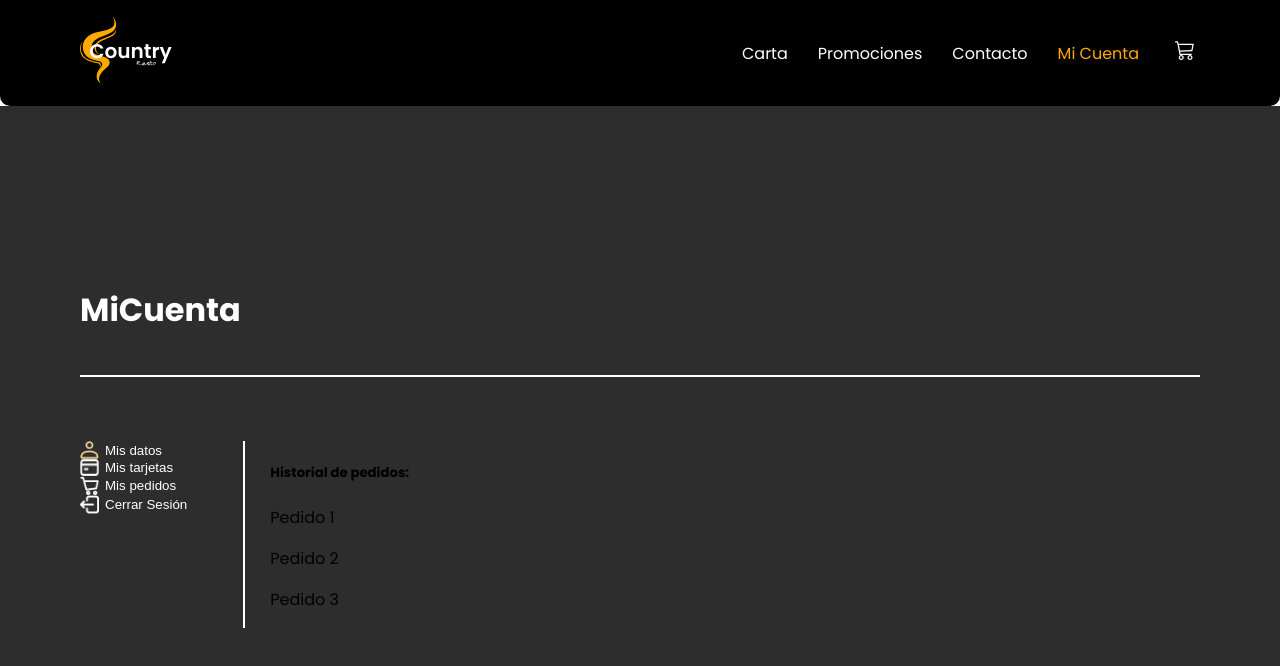
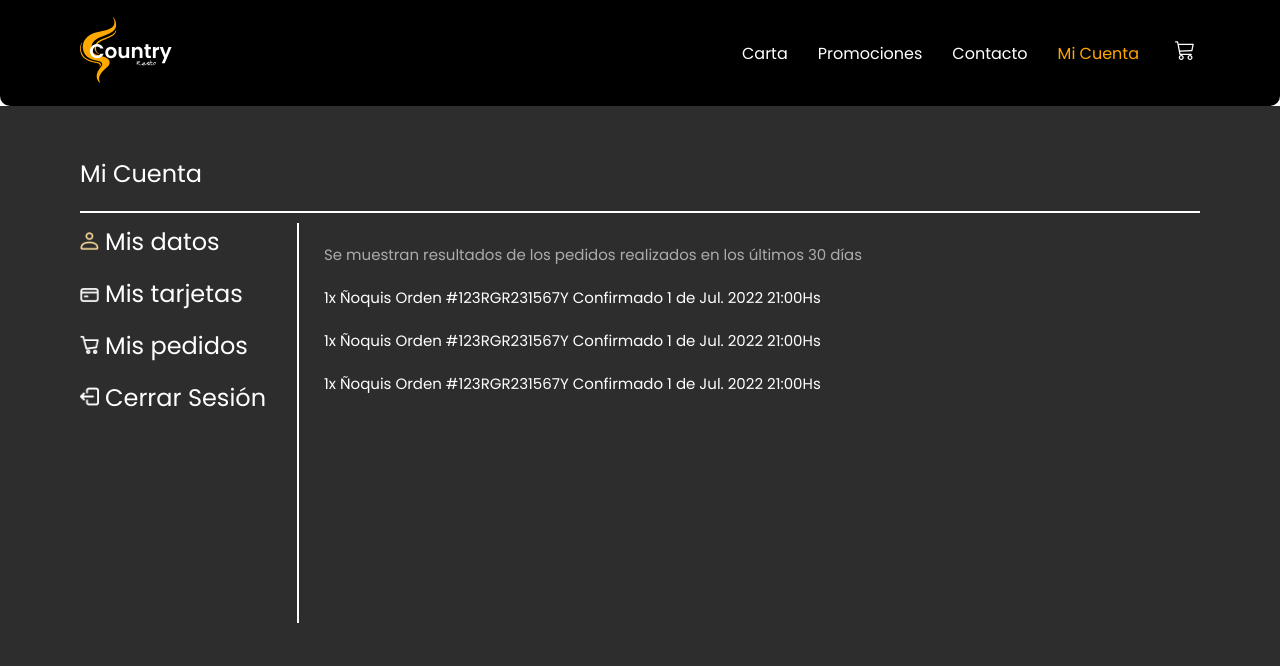
Before and after one commit to No-Country/c9-20-javareact-fulltime, a React (Vite) app in the folder frontend/: page /myaccount in a window 1280 px wide. Both pictures are taken after a click on the button "Mis pedidos". Shown: the top 666 px of the page. Built offline with nearby package versions, Linux system fonts and the light colour scheme.

Commit message:
estilos hechos por manuel 21/feb

```diff
--- a/frontend/src/pages/home/components/MyAccount/LogOut/CerrarSesion.jsx
+++ /dev/null
@@ -1,19 +0,0 @@
-import React from "react";
-
-export default function () {
-  return (
-    <div>
-      <label htmlFor="name">Nombre y apellido</label>
-      <input type="text" id="name" />
-      <br />
-      <label htmlFor="email">Correo Electronico</label>
-      <input type="text" id="email" />
-      <br />
-      <label htmlFor="password">Contraseña</label>
-      <input type="password" id="password" />
-      <button style={{ backgroundColor: "black", color: "white" }}>
-        Cerrar Sesión
-      </button>
-    </div>
-  );
-}
--- /dev/null
+++ b/frontend/src/pages/home/components/MyAccount/LogOut/LogOut.jsx
@@ -0,0 +1,26 @@
+import React from "react";
+import { LogOurStyle } from "../../../styled-components/MyAccountComponent";
+
+export default function () {
+  return (
+    <LogOurStyle>
+      <div className="contenedorLogOut">
+        <label htmlFor="name">Nombre y apellido</label>
+        <br />
+        <input type="text" placeholder="Ingrese su nombre" id="name" />
+        <br />
+        <label htmlFor="email">Correo Electronico</label>
+        <br />
+        <input type="text" placeholder="Ingrese su correo" id="email" />
+        <br />
+        <label htmlFor="password">Contraseña</label>
+        <br />
+        <input type="password" placeholder="Ingrese su clave" id="password" />
+        <br />
+        <button >
+          Cerrar Sesión
+        </button>
+      </div>
+    </LogOurStyle>
+  );
+}
--- a/frontend/src/pages/home/components/MyAccount/MyAccount.jsx
+++ b/frontend/src/pages/home/components/MyAccount/MyAccount.jsx
@@ -2,8 +2,8 @@ import React from "react";
 import { MyAccountStyle } from "../../styled-components/MyAccountComponent";
 import MisDatos from "./MyData/MisDatos";
 import MisTarjetas from "./MyCards/MisTarjetas";
-import MisPedidos from "./MyOrders/MisPedidos";
-import CerrarSesion from "./LogOut/CerrarSesion";
+import MyOrders from "./MyOrders/MyOrders";
+import LogOut from "./LogOut/LogOut";
 import userImg from "./image/user.png";
 import cardImg from "./image/card.png";
 import cartImg from "./image/cart.png";
@@ -50,30 +50,30 @@ export default function MyAccount() {
   return (
     <MyAccountStyle>
       <div className="MyAccount">
-        <h1>MiCuenta</h1>
+        <p>Mi Cuenta</p>
         <div className="line"></div>
         <div className="container">
-          <div className="selection">
+          <div className="apartados">
             <div className="myData">
-              <img width="19px" src={userImg}></img>
+              <img src={userImg}></img>
               <button name="Datos" onClick={(e) => activacion(e)}>
                 Mis datos
               </button>
             </div>
             <div className="myCards">
-              <img width="19px" src={cardImg}></img>
+              <img src={cardImg}></img>
               <button name="Tarjetas" onClick={(e) => activacion(e)}>
                 Mis tarjetas
               </button>
             </div>
             <div className="myOrders">
-              <img width="19px" src={cartImg}></img>
+              <img src={cartImg}></img>
               <button name="Pedidos" onClick={(e) => activacion(e)}>
                 Mis pedidos
               </button>
             </div>
             <div className="logOut">
-              <img width="19px" src={logOutImg}></img>
+              <img src={logOutImg}></img>
               <button name="Sesion" onClick={(e) => activacion(e)}>
                 Cerrar Sesión
               </button>
@@ -83,8 +83,8 @@ export default function MyAccount() {
           <div>
             {misDatos && <MisDatos />}
             {misTarjetas && <MisTarjetas />}
-            {misPedidos && <MisPedidos />}
-            {cerrarSesion && <CerrarSesion />}
+            {misPedidos && <MyOrders />}
+            {cerrarSesion && <LogOut />}
           </div>
         </div>
       </div>
--- a/frontend/src/pages/home/components/MyAccount/MyOrders/MisPedidos.jsx
+++ /dev/null
@@ -1,14 +0,0 @@
-import React from 'react'
-
-export default function MisPedidos() {
-
-    //Este array es momentaneo hasta poder consumir esta informacion de la API
-    let infodeApi = ['Pedido 1','Pedido 2', 'Pedido 3']
-
-    return (
-    <div>
-       <h5>Historial de pedidos:</h5>
-        { infodeApi.map(e=> <p>{e}</p> )}
-    </div>
-  )
-}
--- /dev/null
+++ b/frontend/src/pages/home/components/MyAccount/MyOrders/MyOrders.jsx
@@ -0,0 +1,15 @@
+import React from 'react'
+import { MyOrdersStyle } from '../../../styled-components/MyAccountComponent'
+
+export default function MisPedidos() {
+
+    //Este array es momentaneo hasta poder consumir esta informacion de la API
+    let infodeApi = ['1x Ñoquis Orden #123RGR231567Y Confirmado 1 de Jul. 2022 21:00Hs','1x Ñoquis Orden #123RGR231567Y Confirmado 1 de Jul. 2022 21:00Hs', '1x Ñoquis Orden #123RGR231567Y Confirmado 1 de Jul. 2022 21:00Hs']
+
+    return (
+    <MyOrdersStyle>
+       <p className='titularPedidos'>Se muestran resultados de los pedidos realizados en los últimos 30 días</p>
+        { infodeApi.map(e=> <p className='descripcionPedidos'>{e}</p> )}
+    </MyOrdersStyle>
+  )
+}
--- a/frontend/src/pages/home/styled-components/MyAccountComponent.jsx
+++ b/frontend/src/pages/home/styled-components/MyAccountComponent.jsx
@@ -5,9 +5,10 @@ export const MyAccountStyle = styled.div`
   height: 1024px;
   width: 100%;
   border-radius: 0;
-  padding: 180px 80px;
+  padding: 50px 80px;
 
-  h1 {
+  p {
+    font-size: x-large;
     margin: 0;
     color: #fff;
   }
@@ -17,33 +18,48 @@ export const MyAccountStyle = styled.div`
   }
 
   button {
+    font-size: large;
+    font-family: var(--font-family);
     color: #fff;
   }
 
   .line {
     border: 0.5px solid #fff;
-    margin: 41px 0px 64px 0px;
+    margin: 20px 0px 10px 0px;
   }
 
   .line2 {
     border: 0.5px solid #fff;
-    margin: 0 25px 0 50px;
+    height: 400px;
+
   }
 
-  .selection {
+  .apartados {
     display: flex;
     flex-flow: column;
+    width: 217px;
+    gap: 15px;
+
+    button {
+      color: #FFFFFF;
+      font-size: 24px;
+    }
+
+    button:hover {
+      color: #FCDB9B;
+    }
   }
 
-  .selection div {
-    display: flex;
+  // .selection div {
+  //   display: flex;
+  // }
+
+
+
+  img{
+    width:19px;
+    height: auto;
   }
-
-  button:hover {
-    color: brown;
-    text-align: center;
-  }
-
   .container {
     display: flex;
   }
@@ -116,3 +132,41 @@ export const MyDataStyle = styled.div`
     width: 286.25px;
   }
 `;
+
+
+export const MyOrdersStyle = styled.div`
+  .titularPedidos {
+    font-size: 15px;
+    color: #ACACAC;
+    padding: 20px 0 0px 25px;
+  }
+
+  .descripcionPedidos{
+    padding: 20px 0 0px 25px;
+    font-size: 15px;
+  }
+`
+export const LogOurStyle = styled.div`
+  .contenedorLogOut{
+    padding: 20px 0 0px 25px;
+  }
+  label {
+    font-size: 16px;
+  }
+
+  input {
+    width: 446px;
+    height: 40px;
+    border: solid #acacac 1.75px;
+    background-color: transparent;
+    border-radius: 5px;
+  }
+
+  button {
+    background-color: #FFA800;
+    color: black;
+    border-radius: 3px;
+    margin-top: 25px;
+    float: right;
+  }
+`
```
